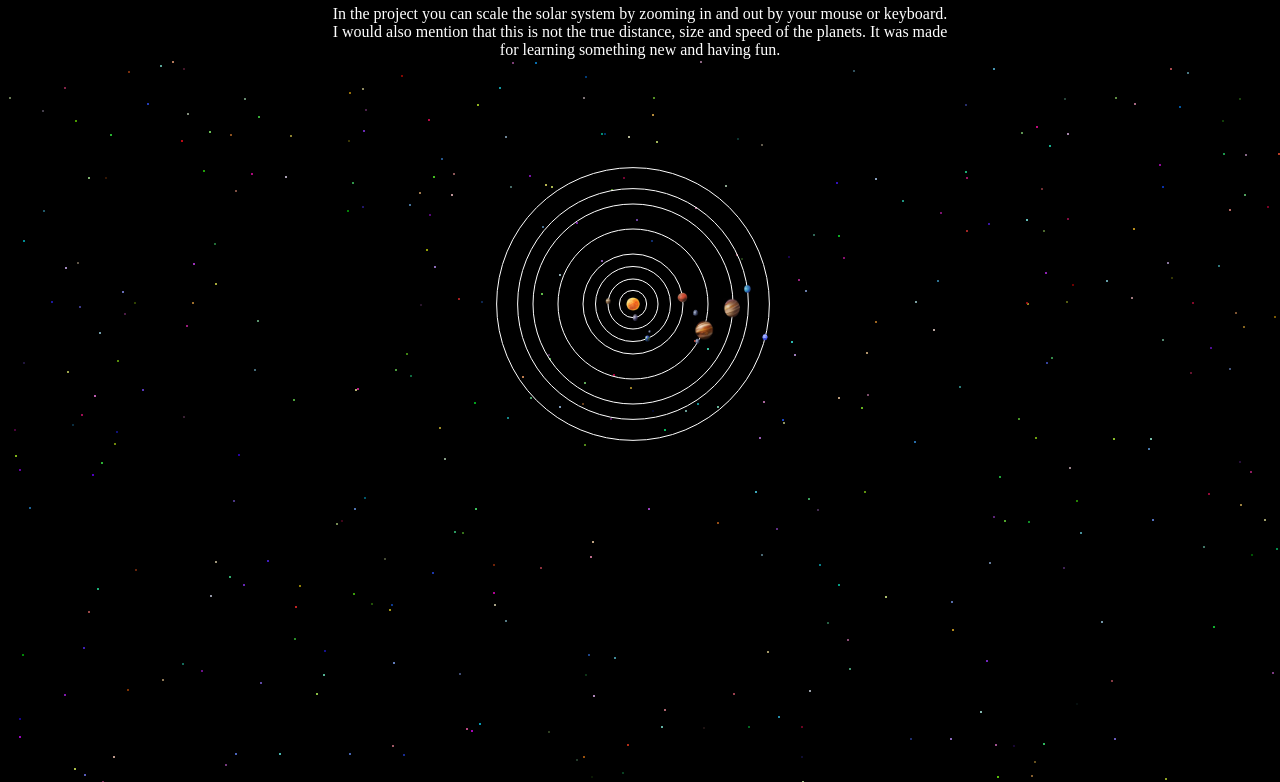
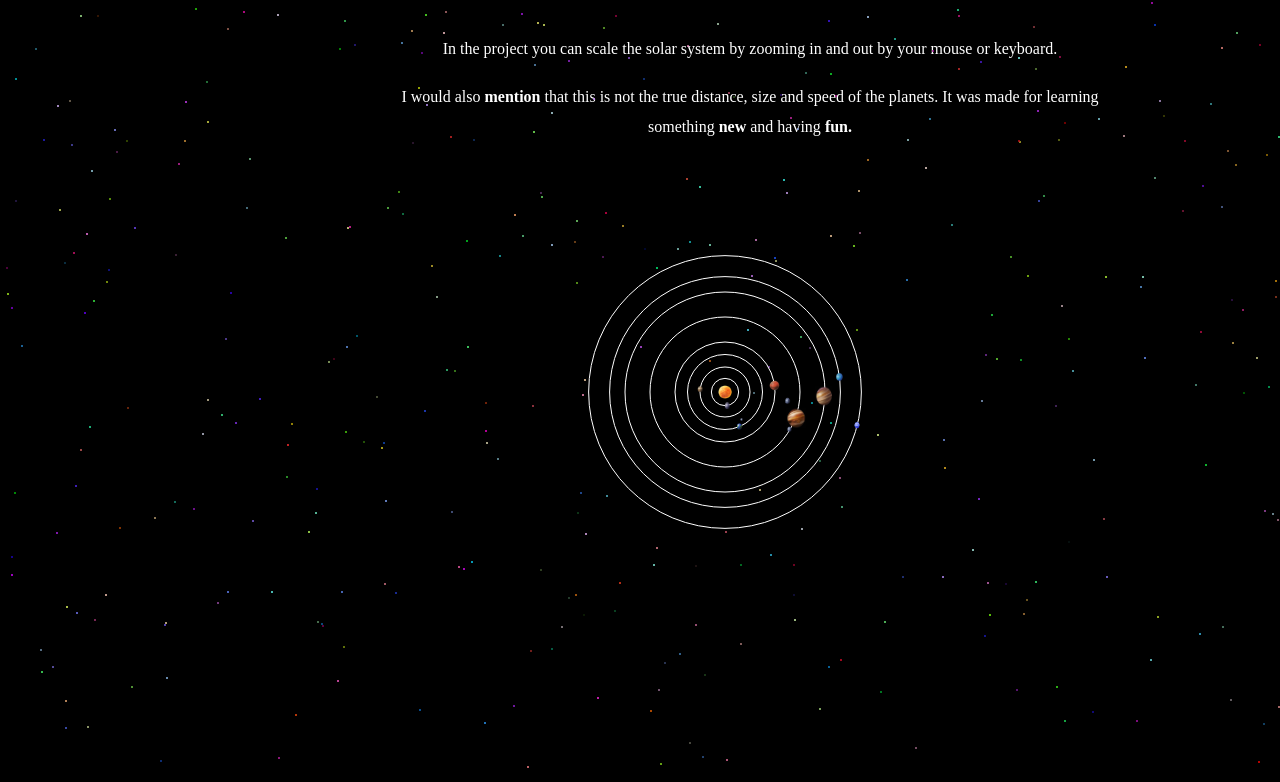
Before and after one commit to anetasopa/solar-system, a plain HTML site: page index.html in a window 1280 px wide. Shown: the part 103-885 px from the top of the page. Drawn offline with Linux system fonts and the light colour scheme.

Commit message:
Improved the page design

```diff
--- a/index.html
+++ b/index.html
@@ -11,13 +11,17 @@
     <p>
       In the project you can scale the solar system by zooming in and out by
       your mouse or keyboard.
+    </p> <br />
+    <p>
+      I would also <span>mention</span> that this is not the true distance, size and speed of
+      the planets. It was made for learning something <span>new</span> and having <span>fun<span></span>.
     </p>
-    <p>
-      I would also mention that this is not the true distance, size and speed of
-      the planets. It was made for learning something new and having fun.
-    </p>
-
-    <img id="sunImage" style="display: none;" src="/Images/sun.png" alt="Sun" />
+    <img
+      id="sunImage"
+      style="display: none;"
+      src="/Images/sun.png"
+      alt="Sun"
+    />
     <img
       id="mercuryImage"
       style="display: none;"
--- a/index.js
+++ b/index.js
@@ -3,11 +3,13 @@ function loaded() {
   let ctx = canvas.getContext("2d");
   var moonImage = document.getElementById("moonImage");
 
+  canvas.style = "position: absolute; top: 0px; left: 0; right: 0px; bottom: 0px; margin: 0 auto;"
+
   let mouseIsDown = false;
 
   let SCALE = 0.1;
-  let OFFSET_X = 550;
-  let OFFSET_Y = 200;
+  let OFFSET_X = canvas.width / 2 - 100;
+  let OFFSET_Y = canvas.height / 2;
   let width = canvas.width * SCALE;
   let height = canvas.height * SCALE;
 
--- a/styles.css
+++ b/styles.css
@@ -1,11 +1,15 @@
 body {
   background: black;
+  width: 1500px;
+  height: 900px;
+  margin: 0 auto;
 }
 
 h1 {
   color: white;
   text-align: center;
   margin-top: 50px;
+  margin-bottom: 50px;
 }
 
 p {
@@ -13,4 +17,9 @@ p {
   text-align: center;
   margin: 0 auto;
   width: 50%;
+  line-height: 30px;
 }
+
+span {
+  font-weight: bold;
+}
```
